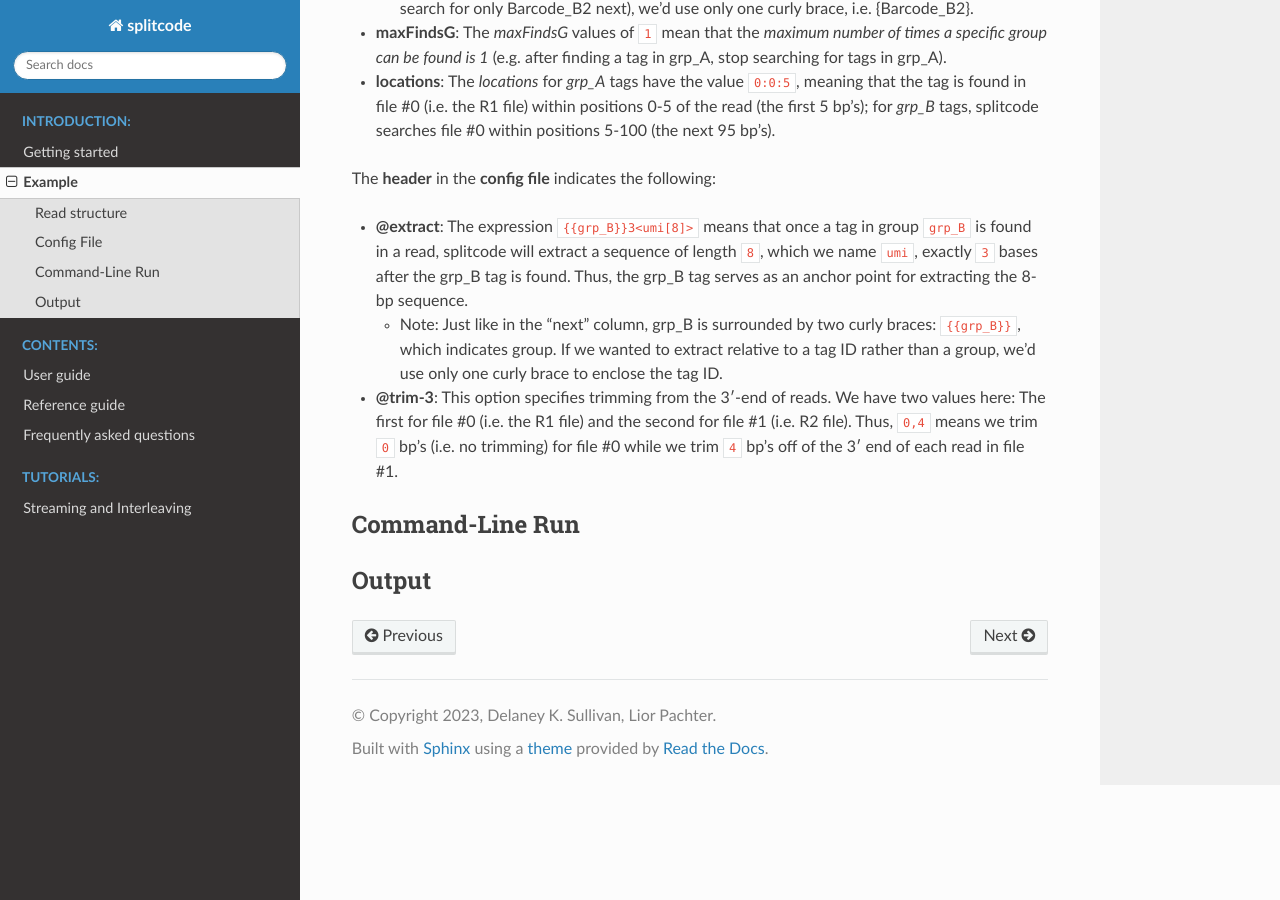
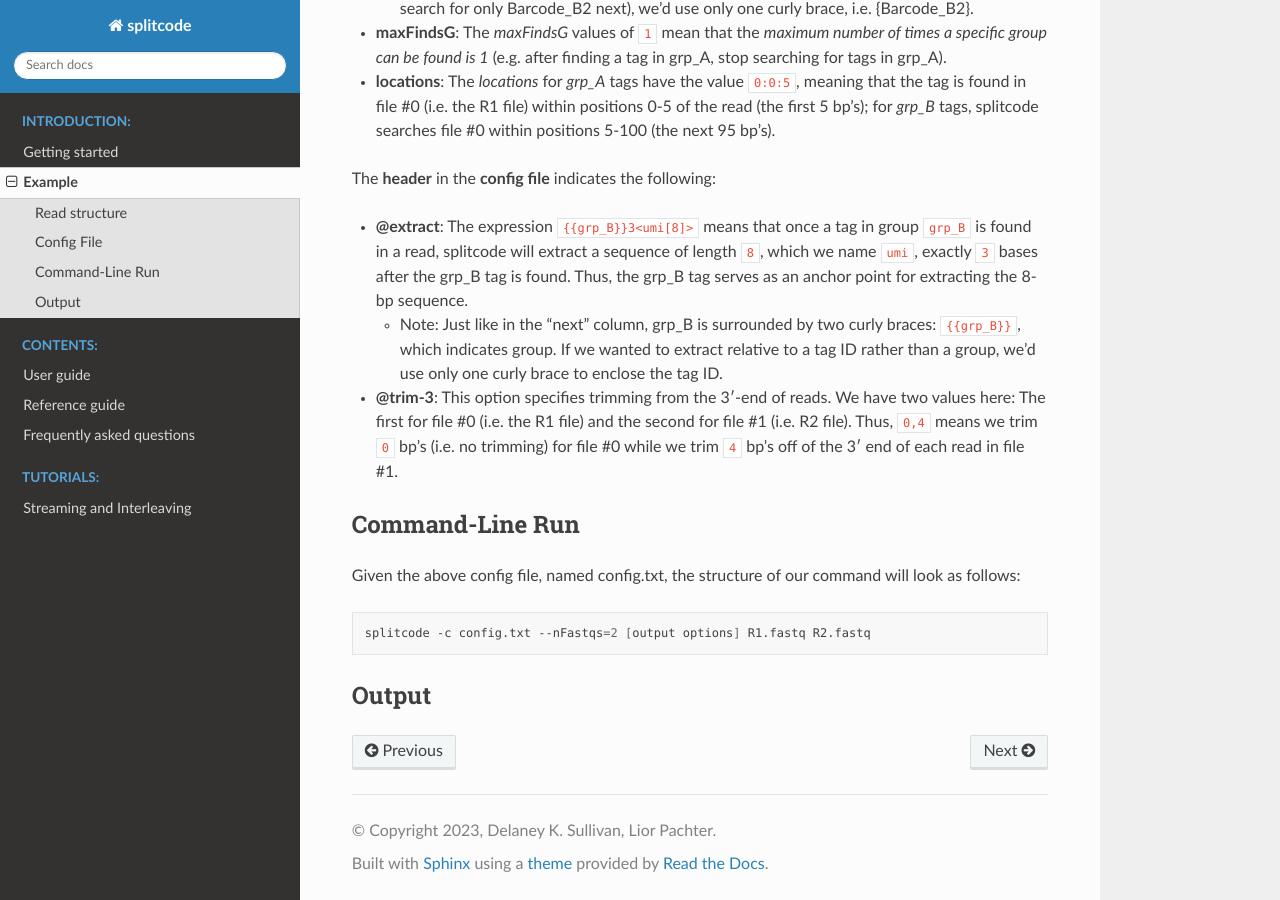
Before and after one commit to pachterlab/splitcode-tutorial, a Sphinx documentation site: the page built from docs/source/example.rst, in a window 1280 px wide and 900 px high, scrolled down 1286 px. Built offline with Sphinx 7.4.7 and the Read the Docs theme 2.0.0, drawn with Linux system fonts in a browser that asks for light colours.

Commit message:
update example and upload config example

```diff
--- a/docs/source/example.rst
+++ b/docs/source/example.rst
@@ -37,6 +37,12 @@ The **header** in the **config file** indicates the following:
 Command-Line Run
 ^^^^^^^^^^^^^^^^
 
+Given the above config file, named config.txt, the structure of our command will look as follows:
+
+.. code-block:: shell
+
+  splitcode -c config.txt --nFastqs=2 [output options] R1.fastq R2.fastq
+
 
 
 Output
```
Also changed, not shown: 2 other files.
